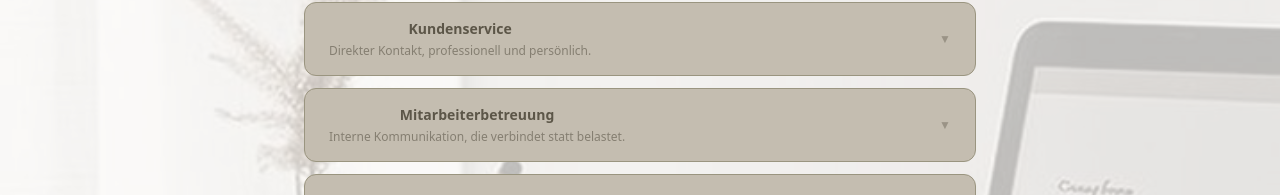
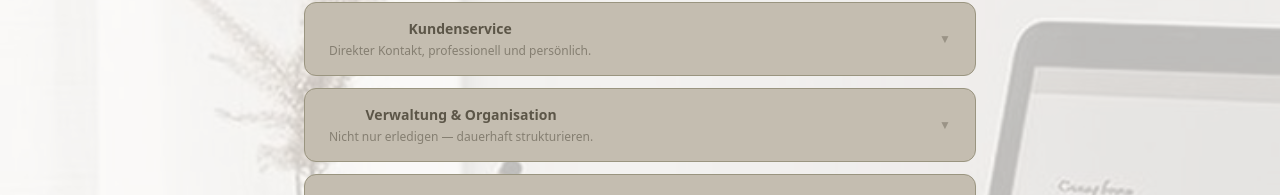
Before and after one commit to StefaniaMaDolak/stefania-dolak-charactercard, a Next.js app: page / in a window 1280 px wide. Shown: the part 1592-1787 px from the top of the page. Built offline with nearby package versions, Linux system fonts and the light colour scheme.

Commit message:
ANGEBOT: Mitarbeiterbetreuung raus, Verwaltung & Organisation rein

```diff
--- a/public/ccq-config.json
+++ b/public/ccq-config.json
@@ -25,9 +25,9 @@
   },
   "leistungen": [
     "Kundenservice",
-    "Mitarbeiterbetreuung",
-    "Projektanalyse & Changemanagement",
-    "Webseitenanalyse & -erstellung",
+    "Verwaltung \u0026 Organisation",
+    "Projektanalyse \u0026 Changemanagement",
+    "Webseitenanalyse \u0026 -erstellung",
     "CharacterCard Anpassung"
   ],
   "vita": [
--- a/src/app/page.tsx
+++ b/src/app/page.tsx
@@ -44,10 +44,10 @@ export default function Home() {
       lang: "Ich übernehme die Kommunikation mit Kunden — per E-Mail, Telefon oder Chat. Schnell, zuverlässig und mit dem Gespür, das zwischen den Zeilen liest. Ob Anfragen, Beschwerden oder Follow-ups: Deine Kunden fühlen sich verstanden und gut betreut.",
     },
     {
-      id: "mitarbeiter",
-      title: "Mitarbeiterbetreuung",
-      kurz: "Interne Kommunikation, die verbindet statt belastet.",
-      lang: "Onboarding, Updates, Konflikte oder einfach nur jemand, der für das Team da ist — ich unterstütze bei der internen Kommunikation. Mit psychologischem Feingefühl und organisatorischer Klarheit, damit dein Team gut zusammenarbeitet.",
+      id: "verwaltung",
+      title: "Verwaltung & Organisation",
+      kurz: "Nicht nur erledigen — dauerhaft strukturieren.",
+      lang: "Ich übernehme nicht nur einzelne Aufgaben — ich baue Strukturen auf, die bleiben.\\n\\n**Dokumente & Ablage:** Verträge erstellen, Formulare vorbereiten, digitale Ablagesysteme pflegen — damit Unterlagen jederzeit auffindbar und vollständig sind.\\n\\n**Datenbanken & Überblick:** Stammdaten pflegen, offene Vorgänge nachverfolgen, Fristen im Blick behalten — damit nichts untergeht.\\n\\n**Prozesse & Transparenz:** Abläufe dokumentieren, Checklisten erstellen, Status für alle Beteiligten klar halten — damit Zuständigkeiten auch bei Abwesenheit gesichert sind.\\n\\nDiese Strukturarbeit ist keine Zusatzleistung. Sie ist der Grund, warum Kommunikation und Management langfristig funktionieren — statt bei jedem Wechsel neu erfunden zu werden müssen.",
     },
     {
       id: "projekt",
```
